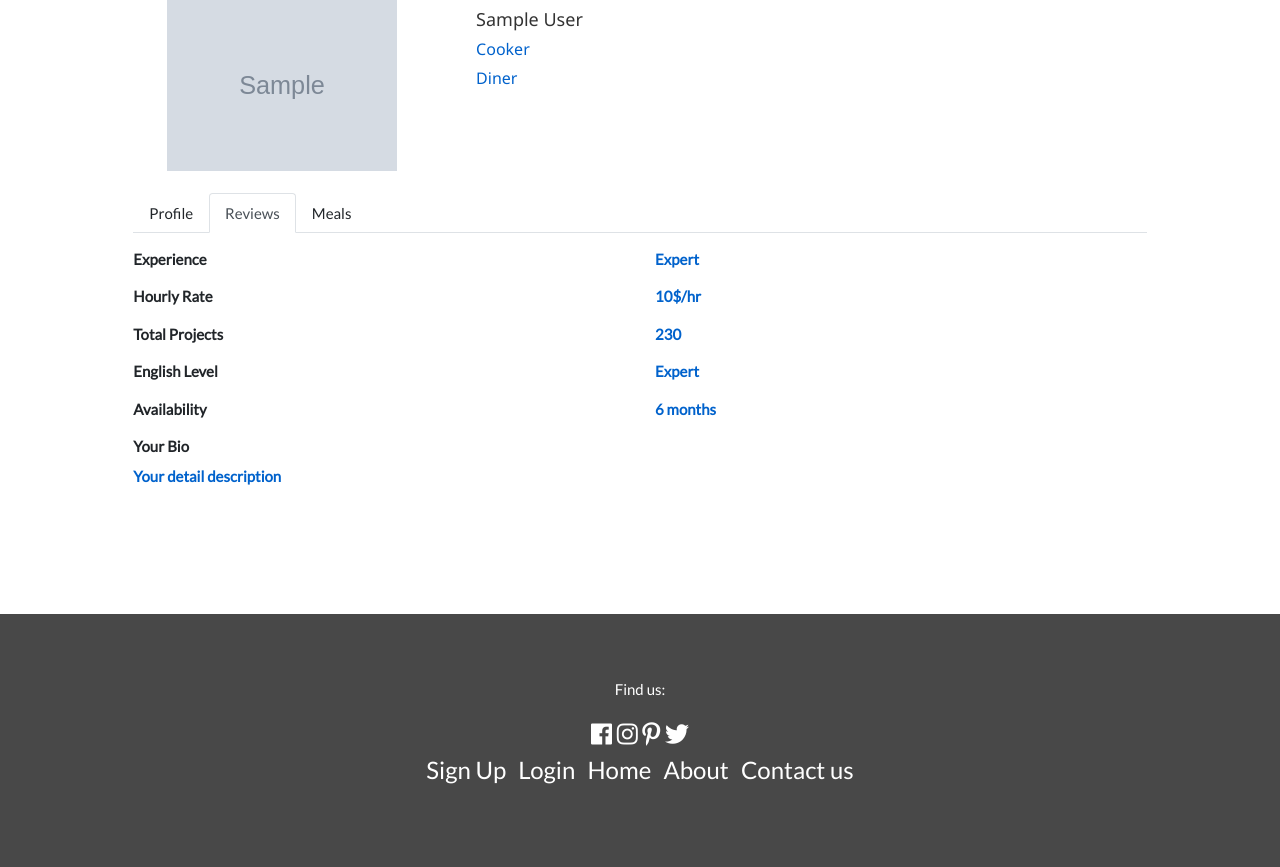
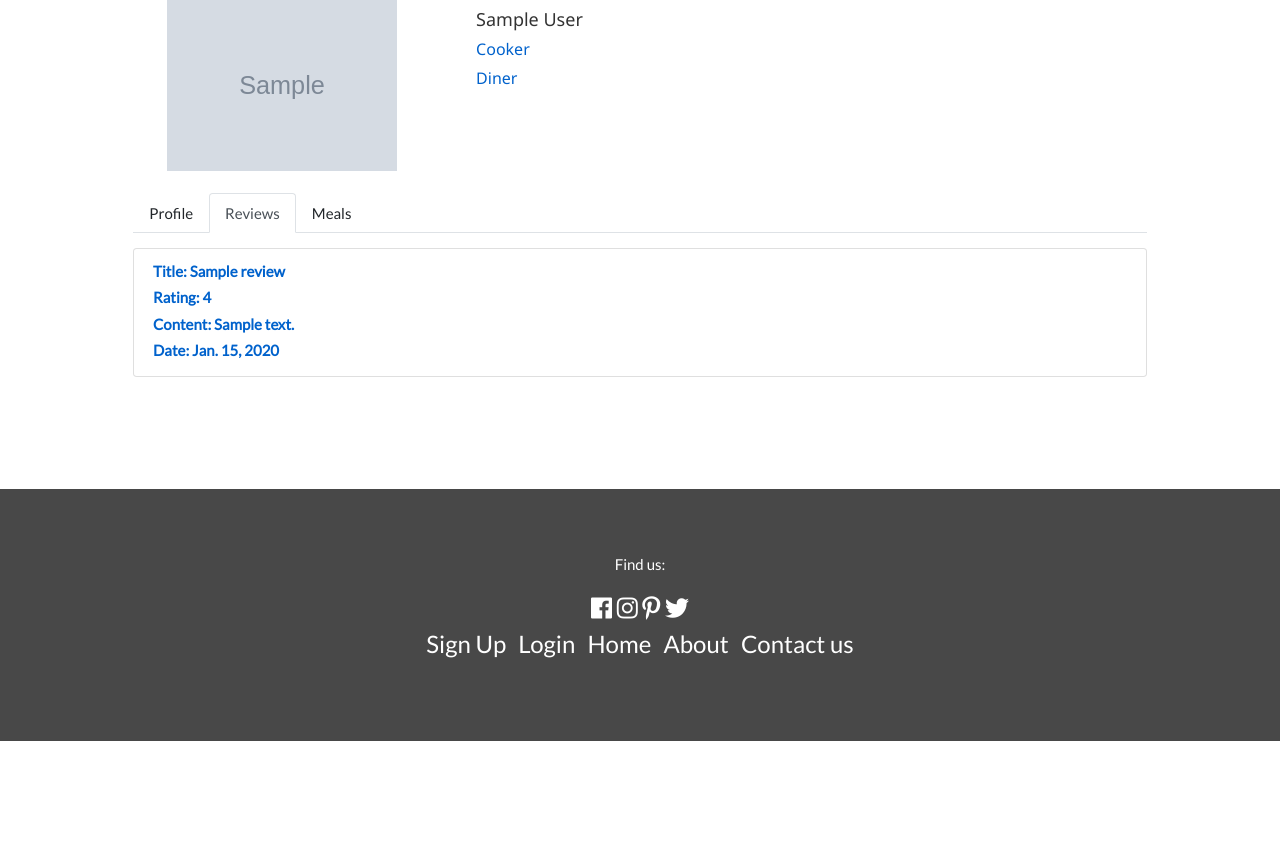
Before and after one commit to hmannelig/itech, a Django app: page /public-user-profile/1/ in a window 1280 px wide, after a click on "Reviews". Shown: the part 214-1081 px from the top of the page. After the commit the page ends 955 px from the top, so only its background shows below. Run offline with Django 3.2, Linux system fonts and the light colour scheme; tables that the repository leaves empty hold one stand-in row (values such as "Sample post"); grey boxes marked "Sample" are stand-in pictures; some libraries are stand-ins or nearby versions.

Commit message:
finished reviews for cookers and dinners

```diff
--- a/foodies/forms.py
+++ b/foodies/forms.py
@@ -107,10 +107,9 @@ class AllergiesForm(forms.ModelForm):
 
 
 class ReviewsForm(forms.ModelForm):
-    title = forms.CharField(required=True, help_text="Reviews title.", label="Title")
     rating = forms.IntegerField(required=True, help_text="Rate the cooker", label="Rating")
     content = forms.CharField(required=True, help_text="Rating description", label="Description")
 
     class Meta:
         model = Review
-        fields = ('title', 'date', 'rating','content','user')
+        fields = ('title', 'rating','content',)
--- a/foodies/models.py
+++ b/foodies/models.py
@@ -84,7 +84,7 @@ class Allergy(models.Model):
         return self.name
 
 class Request(models.Model):
-    title = models.CharField(max_length=30, unique=True)
+    title = models.CharField(max_length=30)
     date = models.DateField()
     name = models.CharField(max_length=30)
     email = models.EmailField()
--- a/foodies/urls.py
+++ b/foodies/urls.py
@@ -36,5 +36,6 @@ urlpatterns = [
     path('meal/<int:meal_id>/request/', views.request_meal, name='request_meal'),  # /request a meal
     path('public-user-profile/<int:id>/', views.public_user_profile, name='public_user_profile'),  # /public profile url
     path('is_user_login/', views.is_user_login, name='is_user_login'),
-    path('user-profile/add-review/', views.add_review, name='add_review'),  #/add_review/
+    path('user-profile/add-review-diner/<int:request_id>', views.add_review_to_diner, name='add_review_to_diner'),  #/add_review/
+    path('user-profile/add-review-cooker/<int:request_id>', views.add_review_to_cooker, name='add_review_to_cooker'),  #/add_review/
 ]
--- a/foodies/views.py
+++ b/foodies/views.py
@@ -431,10 +431,8 @@ def user_requests(request):
 
     user_profile = UserProfile.objects.filter(user=user).first()
 
-    if user_profile.isCooker is True:
-        user_requests = Request.objects.filter(cooker=user_profile.id)
-    else:
-        user_requests = Request.objects.filter(dinner=user_profile.id)
+    requests_as_cooker = Request.objects.filter(cooker=user_profile.id)
+    requests_as_diner = Request.objects.filter(dinner=user_profile.id)
 
     user_info = {
         'id': user_profile.id,
@@ -443,11 +441,10 @@ def user_requests(request):
         'isDinner': user_profile.isDinner
     }
 
-    requests_array = []
-
     return render(request, 'foodies/user_requests.html', context={
         'profile_title': profile_title,
-        'requests_array': user_requests,
+        'requests_as_cooker': requests_as_cooker,
+        'requests_as_diner': requests_as_diner,
         'user_info': user_info})
 
 
@@ -586,45 +583,118 @@ def delete_request(request, request_id):
     return redirect('foodies:user_requests')
 
 
-def add_review(request):
+def add_review_to_diner(request, request_id):
+
+    profile_title = "Add a Review to Diner"
+    action_url = "foodies:add_review_to_diner"
+
+    try:
+        user = User.objects.get(username=request.user.username)
+    except User.DoesNotExist:
+        return None
+
+    userProfile = UserProfile.objects.filter(user=user).first()
+    user_info = {
+        'id': userProfile.id,
+        'email': user.email,
+        'isCooker': userProfile.isCooker,
+        'isDinner': userProfile.isDinner
+    }
+
     if request.method == 'POST':
-        review = ReviewsForm(request.POST)
-        if review.is_valid():
-            form = review.save(commit=False)
-            form.user = request.user.username
-            review.save()
-            return redirect(reverse('foodies:user_reviews'))
+        request_info = Request.objects.filter(id=request_id).first()
+
+        try:
+            user_to_save = UserProfile.objects.get(id=request_info.dinner)
+        except UserProfile.DoesNotExist:
+            return None
+
+        review_form = ReviewsForm(request.POST)
+        if review_form.is_valid():
+            form = review_form.save(commit=False)
+            form.user = user_to_save
+            form.date = datetime.now()
+            review_form.save()
+            return redirect(reverse('foodies:user_requests'))
         else:
             messages.error(request, review.errors)
-            return HttpResponseRedirect('/user_reviews')
+            return HttpResponseRedirect('foodies:user_requests')
     else:
-        review = ReviewsForm()
+        review_form = ReviewsForm()
 
     return render(request, 'foodies/add_review.html',
-                  context={'review': review})
+                                                        context={'action_url':action_url,
+                                                                'request_id': request_id,
+                                                                'profile_title': profile_title,
+                                                                'user_info': user_info,
+                                                                'review_form': review_form})
+
+def add_review_to_cooker(request, request_id):
+
+    profile_title = "Add a Review to Cooker"
+    action_url = "foodies:add_review_to_cooker"
+
+    try:
+        user = User.objects.get(username=request.user.username)
+    except User.DoesNotExist:
+        return None
+
+    userProfile = UserProfile.objects.filter(user=user).first()
+    user_info = {
+        'id': userProfile.id,
+        'email': user.email,
+        'isCooker': userProfile.isCooker,
+        'isDinner': userProfile.isDinner
+    }
+
+    if request.method == 'POST':
+        request_info = Request.objects.filter(id=request_id).first()
+
+        try:
+            user_to_save = UserProfile.objects.get(id=request_info.cooker)
+        except UserProfile.DoesNotExist:
+            return None
+
+        review_form = ReviewsForm(request.POST)
+        if review_form.is_valid():
+            form = review_form.save(commit=False)
+            form.user = user_to_save
+            form.date = datetime.now()
+            review_form.save()
+            return redirect(reverse('foodies:user_requests'))
+        else:
+            messages.error(request, review.errors)
+            return HttpResponseRedirect(reverse('foodies:user_requests'))
+    else:
+        review_form = ReviewsForm()
+
+    return render(request, 'foodies/add_review.html',
+                                                        context={'action_url':action_url,
+                                                                'request_id': request_id,
+                                                                'profile_title': profile_title,
+                                                                'user_info': user_info,
+                                                                'review_form': review_form})
 
 
 def register_diners(request):
     return render(request, 'foodies/register_diners.html')
 
 def user_reviews(request):
-    profile_title = "User reviews"
+    profile_title = "User Reviews"
 
     try:
         user = User.objects.get(username=request.user.username)
     except User.DoesNotExist:
         return None
 
-    user_reviews = Review.objects.filter(user=user)
+    try:
+        userProfile = UserProfile.objects.get(user=user)
+    except User.DoesNotExist:
+        return None
 
-    all_reviews = []
-    for review in user_reviews:
-        all_reviews.append({ 'title': review.title,
-                            'date': review.date,
-                            'rating': review.rating,
-                            'content': review.content})
+    user_reviews = Review.objects.filter(user=userProfile)
 
-    return render(request, 'foodies/user_reviews.html', all_reviews)
+    return render(request, 'foodies/user_reviews.html', {'all_reviews':user_reviews})
 
 
 def register_cookers(request):
@@ -716,15 +786,14 @@ def public_user_profile(request,id):
         'isBestCooker': userProfile.isBestCooker,
     }
 
-    cooker_meals = Meal.objects.filter(user=userProfile)
-
     user_meals = Meal.objects.filter(user=userProfile)
+    user_reviews = Review.objects.filter(user=userProfile)
 
     return render(request, 'foodies/user_profile_public.html', context={'id': id,
                                                                  'profile_title': profile_title,
                                                                  'user_info': user_info,
-                                                                 'user_meals': user_meals,
-                                                                 'cooker_meals':cooker_meals})
+                                                                 'user_reviews': user_reviews,
+                                                                 'user_meals': user_meals})
 
 
 def is_user_login(request):
--- a/templates/foodies/user_meals.html
+++ b/templates/foodies/user_meals.html
@@ -40,6 +40,4 @@ User Meals
 		</ul>
 	</div>
 
-</div>
-
 {% endblock %}
--- a/templates/foodies/user_profile_base.html
+++ b/templates/foodies/user_profile_base.html
@@ -16,6 +16,7 @@
             <a class="list-group-item list-group-item-action {% if request.path == '/user-profile/meals/' %} active {% endif %}" href="{% url 'foodies:user_meals' %}" aria-controls="profile">Meals</a>
             {% endif %}
             <a class="list-group-item list-group-item-action {% if request.path == '/user-profile/requests/' %} active {% endif %}" href="{% url 'foodies:user_requests' %}" aria-controls="requests">Requests</a>
+            <a class="list-group-item list-group-item-action {% if request.path == '/user-profile/reviews/' %} active {% endif %}" href="{% url 'foodies:user_reviews' %}" aria-controls="requests">Reviews</a>
             {% if user_info.isDinner == 1 %}
             <a class="list-group-item list-group-item-action {% if request.path == '/user-profile/allergies/' %} active {% endif %}" href="{% url 'foodies:show_allergies' %}" aria-controls="allergies">Allergies</a>
             {% endif %}
--- a/templates/foodies/user_profile_public.html
+++ b/templates/foodies/user_profile_public.html
@@ -81,49 +81,17 @@
                         </div>
                         <div class="tab-pane fade" id="profile" role="tabpanel" aria-labelledby="profile-tab">
                             <div class="row">
-                                <div class="col-md-6">
-                                    <label>Experience</label>
-                                </div>
-                                <div class="col-md-6">
-                                    <p>Expert</p>
-                                </div>
-                            </div>
-                            <div class="row">
-                                <div class="col-md-6">
-                                    <label>Hourly Rate</label>
-                                </div>
-                                <div class="col-md-6">
-                                    <p>10$/hr</p>
-                                </div>
-                            </div>
-                            <div class="row">
-                                <div class="col-md-6">
-                                    <label>Total Projects</label>
-                                </div>
-                                <div class="col-md-6">
-                                    <p>230</p>
-                                </div>
-                            </div>
-                            <div class="row">
-                                <div class="col-md-6">
-                                    <label>English Level</label>
-                                </div>
-                                <div class="col-md-6">
-                                    <p>Expert</p>
-                                </div>
-                            </div>
-                            <div class="row">
-                                <div class="col-md-6">
-                                    <label>Availability</label>
-                                </div>
-                                <div class="col-md-6">
-                                    <p>6 months</p>
-                                </div>
-                            </div>
-                            <div class="row">
                                 <div class="col-md-12">
-                                    <label>Your Bio</label><br/>
-                                    <p>Your detail description</p>
+                                    <ul class="list-group">
+                                        {% for review in user_reviews %}
+                                        <li class="list-group-item">
+                                            <p class="mb-1"><strong>Title: </strong>{{ review.title }}</p>
+                                            <p class="mb-1"><strong>Rating: </strong>{{ review.rating }}</p>
+                                            <p class="mb-1"><strong>Content: </strong>{{ review.content }}</p>
+                                            <p class="mb-1"><strong>Date: </strong>{{ review.date }}</p>
+                                        </li>
+                                        {% endfor %}
+                                    </ul>
                                 </div>
                             </div>
                         </div>
```
Also changed, not shown: templates/foodies/add_review.html (+20 -8 lines), templates/foodies/user_requests.html (+29 -2 lines), templates/foodies/user_reviews.html (+19 -19 lines).
